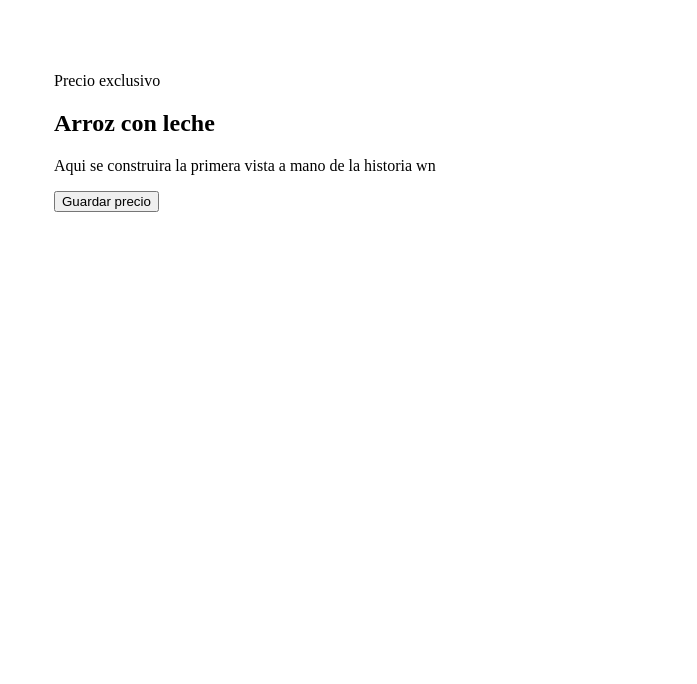
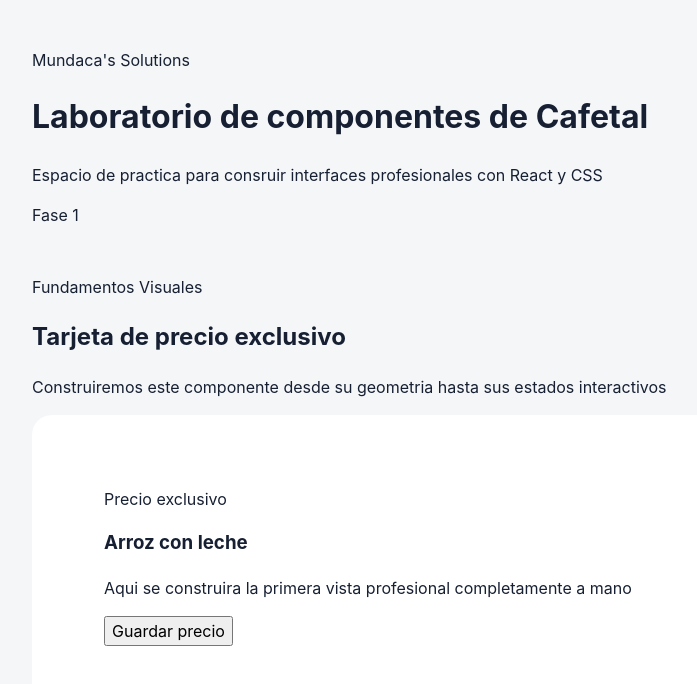
Before and after one commit to cristobalMundacaV/aplicacion-react-practica, a React (Vite) app: page / in a window 1280 px wide. Shown: the top 684 px of the page, without its empty margins (18-715 px from the left). Built offline with nearby package versions, Linux system fonts and the light colour scheme.

Commit message:
Preparar el Laboratorio de Componentes de Cafetal

```diff
--- a/package.json
+++ b/package.json
@@ -10,6 +10,7 @@
     "preview": "vite preview"
   },
   "dependencies": {
+    "lucide-react": "^1.28.0",
     "react": "^19.2.8",
     "react-dom": "^19.2.8"
   },
--- a/src/App.css
+++ b/src/App.css
@@ -1,6 +1,26 @@
-.app {
+.component-lab {
   min-height: 100vh;
-  padding: 40px;
+  padding: 48px;
+}
+
+.lab-header {
+  width: 100%;
+  max-width: 1180px;
+  margin: 0 auto 48px;
+}
+
+.lab-section {
+  width: 100%;
+  max-width: 1180px;
+  margin: 0 auto;
+}
+
+.lab-canvas {
+  min-height: 520px;
+  padding: 48px;
+  background: var(--color-surface);
+  border: 1px solida var(--color-border);
+  border-radius: var(--radius-large);
 }
 
 .card {
--- a/src/App.jsx
+++ b/src/App.jsx
@@ -2,17 +2,52 @@ import './App.css'
 
 function App() {
   return (
-    <main className='app'>
-      <section className='card'>
-        <span className='badge'>Precio exclusivo</span>
+    <main className='component-lab'>
+      <header className='lab-header'>
+        <div>
+          <span className='lab-eyebrow'>
+            Mundaca's Solutions
+          </span>
 
-        <h1>Arroz con leche</h1>
+          <h1>Laboratorio de componentes de Cafetal</h1>
 
-        <p>Aqui se construira la primera vista a mano de la historia wn</p>
+          <p>
+            Espacio de practica para consruir interfaces profesionales
+            con React y CSS
+          </p>
+        </div>
+        <span className='lab-status'>
+          Fase 1
+        </span>
+      </header>
 
-        <button type='button'>
-          Guardar precio
-        </button>
+      <section className='lab-section'>
+        <div className='lab-section-heading'>
+          <span>Fundamentos Visuales</span>
+          <h2>Tarjeta de precio exclusivo</h2>
+          <p>
+            Construiremos este componente desde su geometria hasta sus
+            estados interactivos
+          </p>
+        </div>
+
+        <div className='lab-canvas'>
+          <section className='card'>
+            <span className='badge'>
+              Precio exclusivo
+            </span>
+
+            <h3>Arroz con leche</h3>
+
+            <p>
+              Aqui se construira la primera vista profesional completamente
+              a mano
+            </p>
+            <button type='button'>
+              Guardar precio
+            </button>
+          </section>
+        </div>
       </section>
     </main>
   )
--- a/src/index.css
+++ b/src/index.css
@@ -1,8 +1,39 @@
-.app {
-  min-height: 100vh;
-  padding: 40px;
+@import './styles/tokens.css';
+
+* {
+  box-sizing: border-box;
 }
 
-.card {
-  padding: 24px;
+html {
+  color-scheme: light;
 }
+
+body {
+  margin: 0;
+  min-width: 320px;
+  background: var(--color-background);
+  color: var(--color-text);
+
+  font-family:
+    Inter,
+    ui-sans-serif,
+    system-ui,
+    --apple-system,
+    BlinkMacSystemFont,
+    "Segoe UI",
+    sans-serif;
+
+  line-height: 1.5;
+  text-rendering: optimizeLegibility;
+}
+
+button,
+input,
+textarea,
+select {
+  font: inherit;
+}
+
+button {
+  cursor: pointer;
+}
--- /dev/null
+++ b/src/styles/tokens.css
@@ -0,0 +1,18 @@
+:root {
+    --color-primary: #f97316;
+    --color-primary-hover: #ea580c;
+    --color-primary-soft: #fff7ed;
+
+    --color-background: #f4f6f8;
+    --color-surface: #ffffff;
+    --color-border: #e2e8f0;
+
+    --color-text: #172033;
+    --color-text-muted: #64748b;
+
+    --radius-small: 8px;
+    --radius-medium: 14px;
+    --radius-large: 20px;
+
+    --shadow-card: 0 20px 45px rgba(15, 23, 42, 0.12);
+}
```
Also changed, not shown: 1 other file (tests, documents, lock files or other folders).
